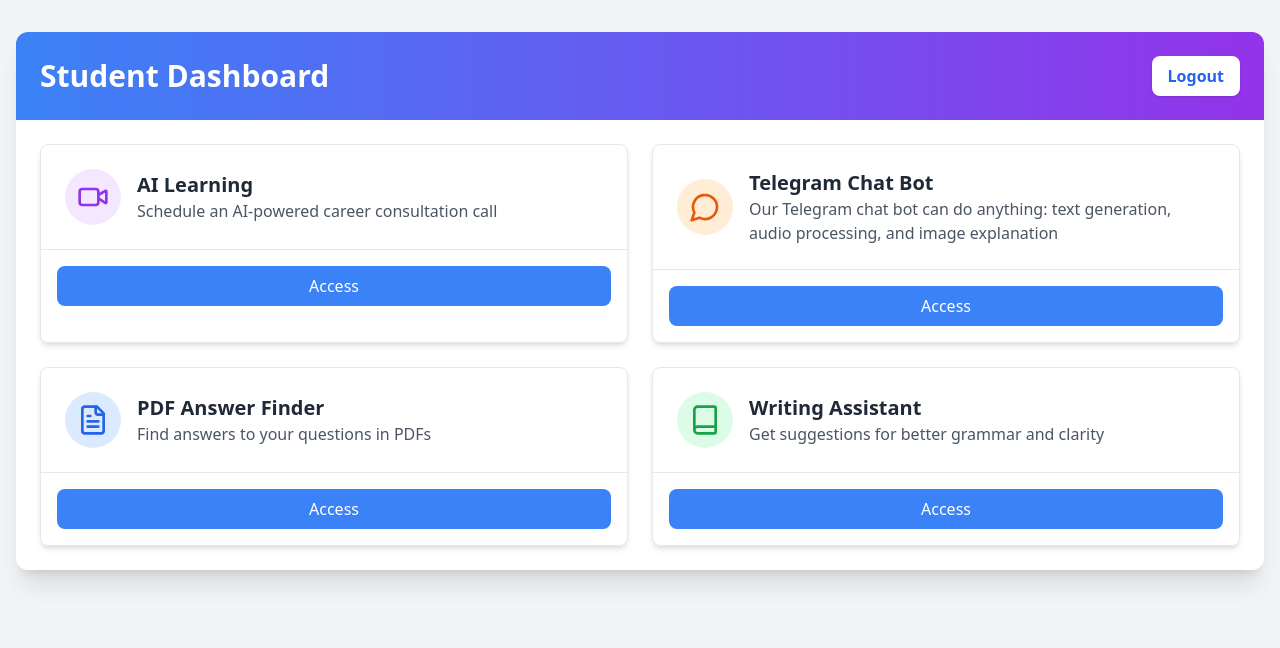
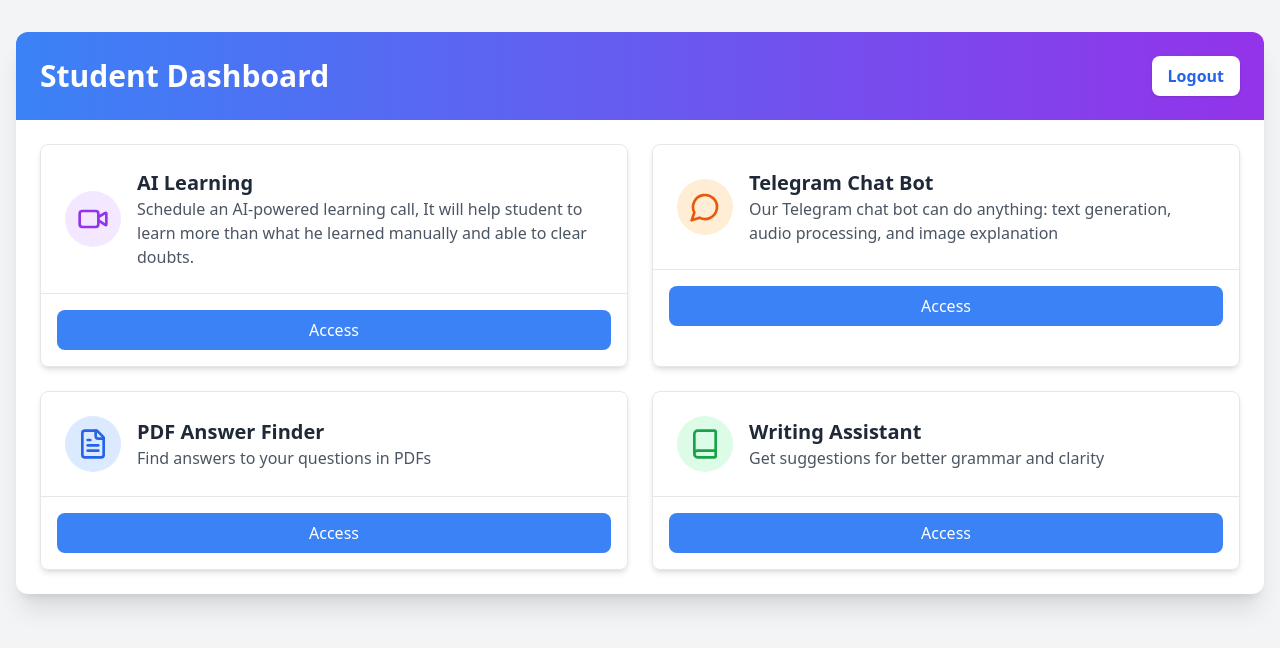
Before and after one commit to achuajays/Edu4Every, a React (Vite) app in the folder react-frontend/: page /dashboard/student in a window 1280 px wide. Shown: the top 648 px of the page. Built offline with nearby package versions, Linux system fonts and the light colour scheme; no server answers.

Commit message:
updated description

```diff
--- a/react-frontend/src/components/Student/StudentDashboard.jsx
+++ b/react-frontend/src/components/Student/StudentDashboard.jsx
@@ -20,7 +20,7 @@
   const dashboardItems = [
     {
       title: 'AI Learning',
-      description: 'Schedule an AI-powered career consultation call',
+      description: 'Schedule an AI-powered learning call, It will help student to learn more than what he learned manually and able to clear doubts.',
       link: '/call-feature',
       icon: VideoIcon,
       color: 'bg-purple-100 text-purple-600'
```
